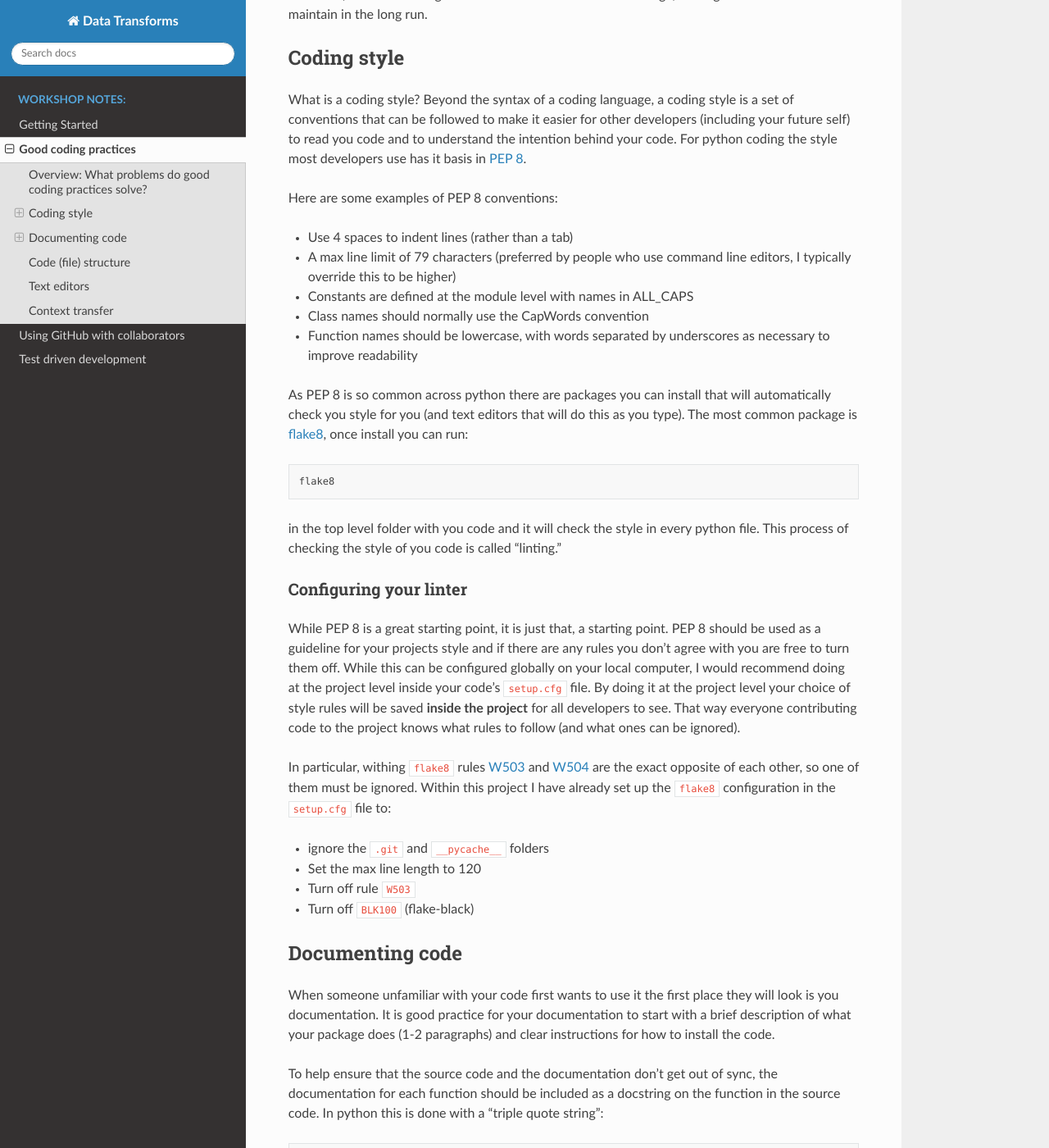
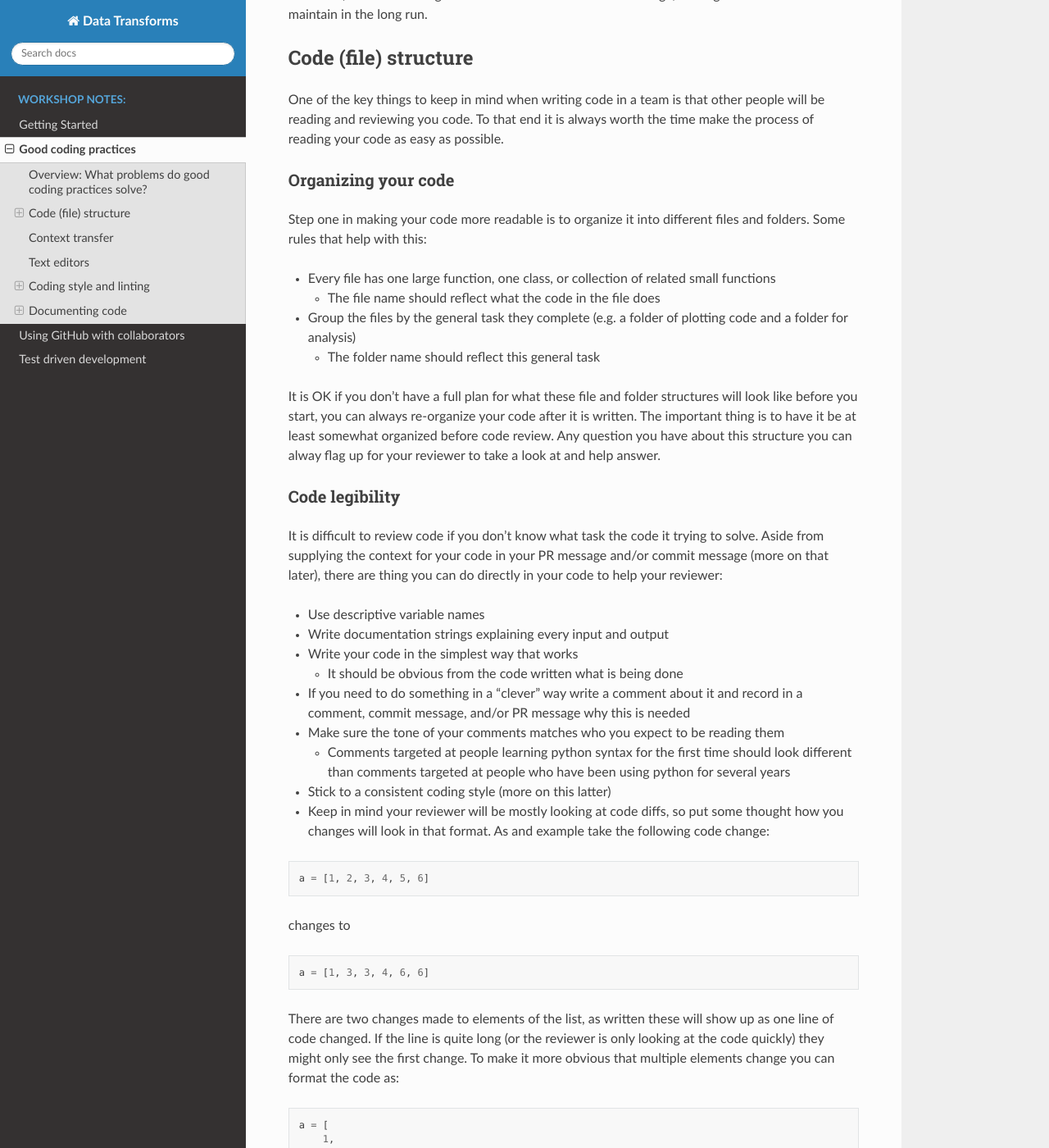
Before and after one commit to CKrawczyk/DISCnet_workshop, a Sphinx documentation site: the page built from docs/source/good_coding_practices.md, in a window 1280 px wide and 1400 px high, scrolled down 402 px. Shown: the whole window at 82% size. Built offline with Sphinx 7.4.7 and the Read the Docs theme 2.0.0, drawn with Linux system fonts in a browser that asks for light colours; pages that are not in the unit, such as notebooks, are missing from menus; some of the changed text lies outside the part shown.

Commit message:
Fill out code structure section
More notes on genral code structure and python package layout.

````diff
--- a/docs/source/good_coding_practices.md
+++ b/docs/source/good_coding_practices.md
@@ -6,7 +6,93 @@
 
 When context is well recorded it becomes easier for other develops to be on-boarded into your codebase, structural changes to the code become easier to manage, leading to code that is easier to maintain in the long run.
 
-## Coding style
+## Code (file) structure
+
+One of the key things to keep in mind when writing code in a team is that other people will be reading and reviewing you code.  To that end it is always worth the time make the process of reading your code as easy as possible.
+
+### Organizing your code
+
+Step one in making your code more readable is to organize it into different files and folders.  Some rules that help with this:
+
+- Every file has one large function, one class, or collection of related small functions
+    - The file name should reflect what the code in the file does
+- Group the files by the general task they complete (e.g. a folder of plotting code and a folder for analysis)
+    - The folder name should reflect this general task
+
+It is OK if you don't have a full plan for what these file and folder structures will look like before you start, you can always re-organize your code after it is written.  The important thing is to have it be at least somewhat organized before code review.  Any question you have about this structure you can alway flag up for your reviewer to take a look at and help answer.
+
+### Code legibility
+
+It is difficult to review code if you don't know what task the code it trying to solve.  Aside from supplying the context for your code in your PR message and/or commit message (more on that later), there are thing you can do directly in your code to help your reviewer:
+
+- Use descriptive variable names
+- Write documentation strings explaining every input and output
+- Write your code in the simplest way that works
+    - It should be obvious from the code written what is being done
+- If you need to do something in a "clever" way write a comment about it and record in a comment, commit message, and/or PR message why this is needed
+- Make sure the tone of your comments matches who you expect to be reading them
+    - Comments targeted at people learning python syntax for the first time should look different than comments targeted at people who have been using python for several years
+- Stick to a consistent coding style (more on this latter)
+- Keep in mind your reviewer will be mostly looking at code diffs, so put some thought how you changes will look in that format.  As and example take the following code change:
+
+```python
+a = [1, 2, 3, 4, 5, 6]
+```
+changes to
+```python
+a = [1, 3, 3, 4, 6, 6]
+```
+
+There are two changes made to elements of the list, as written these will show up as one line of code changed.  If the line is quite long (or the reviewer is only looking at the code quickly) they might only see the first change.  To make it more obvious that multiple elements change you can format the code as:
+
+```python
+a = [
+    1,
+    2,
+    3,
+    4,
+    5,
+    6
+]
+```
+
+That way each element change is shown as a different line in the code diff.  As an added bonus this can help shorten long lines of code.
+
+### Packaging code
+
+Packaging your code will make it easier for others (including yourself) to install and use your code.  In this section I will go over how to package python code.  This workshop's repository is already setup to be a python package and can be used as a reference:
+
+```
+DISCnet_workshop (git repository)
+├── data_transforms (python package base folder)
+│   ├── __init__.py (needed in every folder of the package, run on folder import)
+│   ├── angle_metric.py (code file)
+│   └── tests (folder to hold tests)
+│       ├── __init__.py
+│       └── test_angle_metric.py (test file)
+├── LICENSE (make sure you license your code)
+├── README.md (shown on the github page)
+├── setup.cfg (python package configuration)
+└── setup.py (needed for back compatibility for older versions of pip)
+```
+
+Let's dive into a few of these things in more detail
+- `__init__.py`: A python package treats every folder as a class with this file as the initialization function, useful for pulling functions from the files and folders inside this folder into the top level namespace.
+- `LICENSE`: You should choose a license for your code. [Choose A License](https://choosealicense.com/) is a good resource for figuring out what license is best for your project.  The typical ones seen for research code are the [MIT license](https://choosealicense.com/licenses/mit/) and [Apache 2.0 license](https://choosealicense.com/licenses/apache-2.0/).
+- `setup.cfg`: This file tells python how to install your code, what dependencies to install, and various development configuration options.
+
+## Context transfer
+Pair programming
+Code review (will tie into GitHub)
+Code commenting
+Documentation
+
+## Text editors
+Live linting
+Syntax highlighting
+Programming fonts (e.g. https://github.com/tonsky/FiraCode)
+
+## Coding style and linting
 
 What is a coding style?  Beyond the syntax of a coding language, a coding style is a set of conventions that can be followed to make it easier for other developers (including your future self) to read you code and to understand the intention behind your code.  For python coding the style most developers use has it basis in [PEP 8](https://peps.python.org/pep-0008/).
 
@@ -18,24 +104,24 @@
 - Class names should normally use the CapWords convention
 - Function names should be lowercase, with words separated by underscores as necessary to improve readability
 
-As PEP 8 is so common across python there are packages you can install that will automatically check you style for you (and text editors that will do this as you type).  The most common package is [flake8](https://flake8.pycqa.org/en/latest/), once install you can run:
+As PEP 8 is so common across python there are packages you can install that will automatically check you style for you (and text editors that will do this as you type).  The two most common ones used are [pylint](https://pylint.pycqa.org/en/latest/) and [flake8](https://flake8.pycqa.org/en/latest/).  While both cover the standard PEP 8 rules, they each have a different set of additional style rules that are checked (e.g. variables that are defined but not used).  Of the two `flake8` is a bit less opinionated making it a bit easier to get on with, because of this we will be using it for the workshop. Once `flake8` is install you can run it on the command line with:
 
 ```bash
 flake8
 ```
 
-in the top level folder with you code and it will check the style in every python file.  This process of checking the style of you code is called "linting."
+in the top level folder with your code and it will check the style in every python file.  This process of checking the style of you code is called "linting."
 
 ### Configuring your linter
 
-While PEP 8 is a great starting point, it is just that, a starting point.  PEP 8 should be used as a guideline for your projects style and if there are any rules you don't agree with you are free to turn them off.  While this can be configured globally on your local computer, I would recommend doing at the project level inside your code's `setup.cfg` file.  By doing it at the project level your choice of style rules will be saved **inside the project** for all developers to see.  That way everyone contributing code to the project knows what rules to follow (and what ones can be ignored).
+While `flake8` is a great starting point, it is just that, a starting point.  PEP 8 should be used as a guideline for your projects style and if there are any rules you don't agree with you are free to turn them off.  While this can be configured globally on your local computer, I would recommend doing at the project level inside your code's `setup.cfg` file.  By doing it at the project level your choice of style rules will be saved **inside the project** for all developers to see.  That way everyone contributing code to the project knows what rules to follow (and what ones can be ignored).
 
 In particular, withing `flake8` rules [W503](https://www.flake8rules.com/rules/W503.html) and [W504](https://www.flake8rules.com/rules/W504.html) are the exact opposite of each other, so one of them must be ignored.  Within this project I have already set up the `flake8` configuration in the `setup.cfg` file to:
 
-- ignore the `.git` and `__pycache__` folders
+- ignore the project configuration folders (.git, docs, etc...)
 - Set the max line length to 120
 - Turn off rule `W503`
-- Turn off `BLK100` (flake-black)
+- Turn off `BLK100` (flake-black, black is an optional set of rules we are not going to be using)
 
 ## Documenting code
 
@@ -196,18 +282,3 @@
 ```
 
 To simplify the auto finding and doc building steps I have created a `build_docs.sh` script in the base repository to run the commands above in order.
-
-## Code (file) structure
-Writing code in a way that makes it easier to review
-Packaging code
-
-## Text editors
-Live linting
-Syntax highlighting
-Programming fonts (e.g. https://github.com/tonsky/FiraCode)
-
-## Context transfer
-Pair programming
-Code review (will tie into GitHub)
-Code commenting
-Documentation
````
